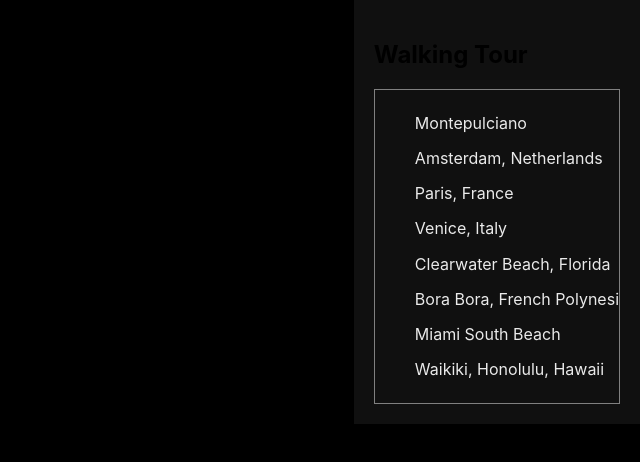
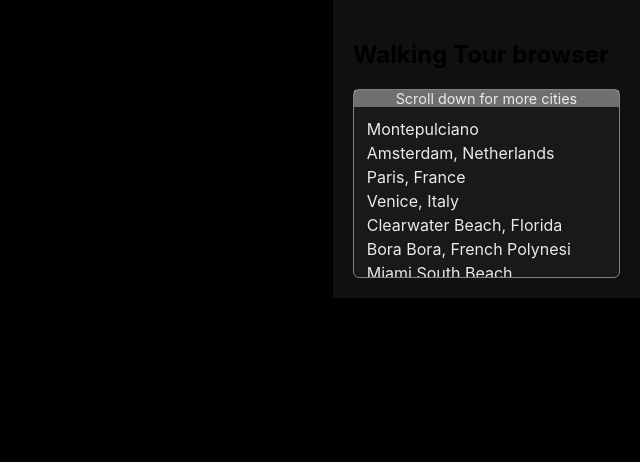
Before and after one commit to DevelopKim/walkingtour, a Next.js app: page / in a window 1280 px wide. Shown: the top 462 px of the page, without its empty margins (640-1280 px from the left). Built offline with nearby package versions, Linux system fonts and the light colour scheme.

Commit message:
- add playinlin option - for background playing - youtubeplayer make component - ndex page style edit - same as driveandlisten - divide video component style

```diff
--- a/lib/util.js
+++ b/lib/util.js
@@ -8,12 +8,15 @@
 
 export function getYoutubeOptions() {
   return {
+    width: "100%",
+    height: "100%",
     playerVars: {
       autoplay: 1,
-      mute: 0,
+      mute: 1,
       controls: 0,
       loop: 1,
       rel: 0,
+      playsinline: 1,
     },
   };
 }
--- a/pages/_app.js
+++ b/pages/_app.js
@@ -1,5 +1,6 @@
 import '../styles/globals.css'
 import '../styles/video.scss'
+import '../styles/panel.scss'
 
 function MyApp({ Component, pageProps }) {
   return <Component {...pageProps} />
--- a/pages/index.js
+++ b/pages/index.js
@@ -3,14 +3,14 @@
 import "../lib/cities";
 import getCitiesData from "../lib/cities";
 import { getIndexCity, getStrEmbededSrc, getYoutubeOptions } from "../lib/util";
-import React, { useState } from "react"
-import YouTube from "react-youtube"
+import React, { useState, useRef, useEffect } from "react";
+import YouTube from "react-youtube";
 import {
-  BrowserView,
-  MobileView,
   isBrowser,
   isMobile,
 } from "react-device-detect";
+
+import Panel from "../components/panel";
 
 export async function getStaticProps(context) {
   const cities = getCitiesData();
@@ -24,74 +24,86 @@
 
 export default function Home({ cities, youtubeOption }) {
   const indexCityRandom = getIndexCity(cities);
-  const indexSrc = getStrEmbededSrc(indexCityRandom);
   const [videoId, setState] = useState(indexCityRandom.id);
   function selectCity(id, e) {
-
     setState(id);
+    const component = (
+      <div id="youtuber-player">
+        <YouTube
+          videoId={id}
+          opts={youtubeOption}
+          onReady={(e) => _onready(e)}
+          onStateChange={(e) => _onstatechange(e)}
+        />
+      </div>
+    );
+    setYoutubeComponent(component);
   }
 
-  function _onready(event){
-    console.log('ready')
+  function _onready(event) {
     event.target.playVideo()
+    // event.target.stopVideo();
   }
 
-  function _onstatechange(event){
-    console.log('change')
-    console.log(event)
+  function _onstatechange(event) {
+    if (event.data === -1) {
+      event.target.playVideo();
+    }
   }
 
+  function _onClickPlay(event) {
+    const component = (
+      <div id="youtuber-player">
+        <YouTube
+          videoId={videoId}
+          opts={youtubeOption}
+          onReady={(e) => _onready(e)}
+          onStateChange={(e) => _onstatechange(e)}
+        />
+      </div>
+    );
+    setYoutubeComponent(component);
+    let elLi = window.document.getElementsByClassName(videoId)[0];
+    setClickVisible(false);
+  }
+
+  let tmpComponent;
+  if (isBrowser) {
+    tmpComponent = (
+      <div id="youtuber-player">
+        <YouTube
+          videoId={videoId}
+          opts={youtubeOption}
+          onReady={(e) => _onready(e)}
+          onStateChange={(e) => _onstatechange(e)}
+        />
+      </div>
+    );
+  }
+  const [youtubeComponent, setYoutubeComponent] = useState(tmpComponent);
+  const [mobileClickVisible, setClickVisible] = useState(true);
+  const cityRef = useRef([]);
+  useEffect(() => {
+  })
   return (
     <div className={styles.container}>
       <Head>
         <title>Walking Tour</title>
         <link rel="icon" href="/favicon.ico" />
+        <meta
+          name="viewport"
+          content="width=device-width,initial-scale=1,user-scalable=no"
+        />
       </Head>
 
+      {/* <YouTubePlayer /> */}
       <div className="video-background">
-        <YouTube
-          videoId={videoId}
-          opts={youtubeOption}
-          onReady={(e) => _onready(e)}
-          onStateChange={(e) => _onstatechange(e)}
-          containerClassName="video-foreground"
-          id="youtube-player"
-        />
-      </div>
-
-      <div className={styles.panelWrap}>
-        <h2>Walking Tour</h2>
-        <div className={styles.city_list}>
-          <ul>
-            {cities.map(({ name, url, id }) => (
-              <li key={id} onClick={(e) => selectCity(id, e)}>
-                {name}
-              </li>
-            ))}
-          </ul>
+        <div className="video-foreground">
+          <>{youtubeComponent}</>
         </div>
       </div>
-      <main className={styles.main}>
-        <h1>{indexCityRandom.name}</h1>
-        <ul>
-          {cities.map(({ name, url, id }) => (
-            <li key={id}>
-              {name} - {url}
-            </li>
-          ))}
-        </ul>
-      </main>
-
-      <footer className={styles.footer}>
-        <a
-          href="https://vercel.com?utm_source=create-next-app&utm_medium=default-template&utm_campaign=create-next-app"
-          target="_blank"
-          rel="noopener noreferrer"
-        >
-          Powered by{" "}
-          <img src="/vercel.svg" alt="Vercel Logo" className={styles.logo} />
-        </a>
-      </footer>
+      {mobileClickVisible && isMobile && <p onClick={_onClickPlay} className={styles.mobile_click_play}>click to play!!</p>}
+      <Panel cities={cities} selectCity={selectCity} />
     </div>
   );
 }
--- a/styles/Home.module.css
+++ b/styles/Home.module.css
@@ -1,10 +1,8 @@
 .container {
-  min-height: 100vh;
-  padding: 0 0.5rem;
-  display: flex;
-  flex-direction: column;
-  justify-content: center;
-  align-items: center;
+  overflow: hidden;
+  position: fixed;
+  height: 100%;
+  width: 100%;
 }
 
 .main {
@@ -123,20 +121,14 @@
   }
 }
 
-.panelWrap {
-  background:  rgba(33, 33, 33, 0.5);
-  padding: 20px;
-  position: absolute;
-  right: 0;
-  top: 0;
+
+.mobile_click_play {
+  color: #d4d1d1;
+  font-size: 1.9em;
+  text-align: center;
+  z-index: 99;
+  text-decoration: underline;
+  position: fixed;
+  top: 70%;
+  width: 100%;
 }
-.city_list {
-  border: 1px solid gray;
-  color: #eaeaea;
-}
-
-.city_list ul li {
-  cursor: pointer;
-  list-style: none;
-  line-height: 2.2em;
-}
--- /dev/null
+++ b/styles/Panel.module.css
@@ -0,0 +1,56 @@
+.panelWrap {
+  width: 24%;
+  background: rgba(33, 33, 33, 0.5);
+  padding: 20px;
+  position: absolute;
+  right: 0;
+  top: 0;
+  z-index: 98;
+}
+.city_list {
+  border: 1px solid gray;
+  border-radius: 6px;
+  color: #eaeaea;
+  background: rgba(33, 33, 33, 0.6);
+}
+
+.city_list > div {
+  height: 170px;
+  overflow-y: auto;
+}
+
+.city_list > p {
+  background: hsla(0, 0%, 94%, 0.4);
+  font-size: 0.9rem;
+  padding: 0;
+  margin: 0;
+  text-align: center;
+}
+
+.city_list ul {
+  margin: 10px 0 0 0;
+  padding: 0 2%;
+}
+
+.city_list ul li {
+  font-size: 1rem;
+  cursor: pointer;
+  list-style: none;
+  line-height: 1.5em;
+  padding-left: 3%;
+}
+
+.mobilePanel{
+  width: 100%;
+  height: 20%;
+  background: rgba(33, 33, 33, 0.5);
+  padding: 20px;
+  position: absolute;
+  bottom: 0;
+  z-index: 98;
+}
+
+.mobilePanel .city_list {
+    position: fixed;
+    top: 10%;
+}
--- a/styles/globals.css
+++ b/styles/globals.css
@@ -4,6 +4,7 @@
   margin: 0;
   font-family: -apple-system, BlinkMacSystemFont, Segoe UI, Roboto, Oxygen,
     Ubuntu, Cantarell, Fira Sans, Droid Sans, Helvetica Neue, sans-serif;
+  font-size: 16px;
 }
 
 a {
@@ -15,24 +16,6 @@
   box-sizing: border-box;
 }
 
-.video-background {
-  background: #000;
-  position: fixed;
-  top: 0;
-  right: 0;
-  bottom: 0;
-  left: 0;
-  z-index: -99;
-}
-.video-foreground,
-.video-background iframe {
-  position: absolute;
-  top: 0;
-  left: 0;
-  width: 100%;
-  height: 100%;
-  pointer-events: none;
-}
 #vidtop-content {
   top: 0;
   color: #fff;
@@ -90,9 +73,8 @@
   }
 }
 
-
 li.active {
   border-bottom: #0070f3 1px solid;
-  background: #0070f3 ;
+  background: #0070f3;
   padding-left: 6px;
 }
--- /dev/null
+++ b/styles/panel.scss
@@ -0,0 +1,50 @@
+.panel_wrap {
+	width: 24%;
+	background: rgba(33, 33, 33, 0.5);
+	padding: 20px;
+	position: absolute;
+	right: 0;
+	top: 0;
+	z-index: 98;
+}
+.city_list {
+	border: 1px solid gray;
+	border-radius: 6px;
+	color: #eaeaea;
+	background: rgba(33, 33, 33, 0.6);
+	>div {
+		height: 170px;
+		overflow-y: auto;
+	}
+	>p {
+		background: hsla(0, 0%, 94%, 0.4);
+		font-size: 0.9rem;
+		padding: 0;
+		margin: 0;
+		text-align: center;
+	}
+	ul {
+		margin: 10px 0 0 0;
+		padding: 0 2%;
+		li {
+			font-size: 1rem;
+			cursor: pointer;
+			list-style: none;
+			line-height: 1.5em;
+			padding-left: 3%;
+		}
+	}
+}
+.mobile_panel {
+	width: 100%;
+	height: 20%;
+	background: rgba(33, 33, 33, 0.5);
+	padding: 20px;
+	position: absolute;
+	bottom: 0;
+	z-index: 98;
+	.city_list {
+		position: fixed;
+		top: 10%;
+	}
+}
--- a/styles/video.scss
+++ b/styles/video.scss
@@ -1,20 +1,11 @@
 .video-background {
+  background: #000;
   position: fixed;
   top: 0;
   bottom: 0;
   right: 0;
   left: 0;
-  z-index: -99;
-  &::after {
-    display: block;
-    content: "";
-    position: absolute;
-    top: 0;
-    left: 0;
-    width: 100%;
-    height: 100%;
-    z-index: 1;
-  }
+  z-index: -100;
 }
 .video-foreground,
 .video-background iframe {
@@ -23,7 +14,6 @@
   left: 0;
   width: 100%;
   height: 100%;
-  pointer-events: none;
 }
 
 @media (min-aspect-ratio: 16/9) {
@@ -38,3 +28,18 @@
     left: -100%;
   }
 }
+@media (min-width: 1000px) {
+  .video-background iframe,.video-foreground,ReactPlayer {
+      pointer-events:none
+  }
+}
+
+#youtube-player {
+  width: 640px;
+  height: 360px;
+}
+
+#youtube-player > div {
+  width: 100%;
+  height: 100%;
+}
```
Also changed, not shown: components/youtubeplayer.js (added, +36 -0 lines).
